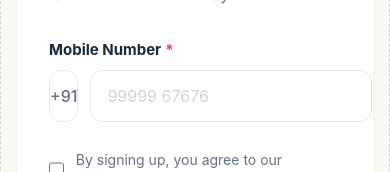
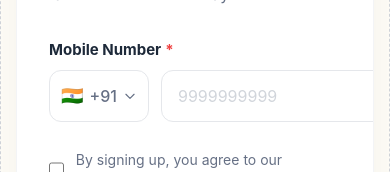
Before and after one commit to iroid-sneh/plan-lift-landing-page, a React (Vite) app: page /create-account in a window 390 px wide. Shown: the part 359-531 px from the top of the page. Built offline with nearby package versions, Linux system fonts and the light colour scheme; a web font is replaced by a local one.

Commit message:
feat: enhance CreateAccount component with country code selection, improved phone validation, and dropdown functionality

```diff
--- a/client/pages/CreateAccount.tsx
+++ b/client/pages/CreateAccount.tsx
@@ -1,29 +1,100 @@
-import { useState } from "react";
+import { useState, useRef, useEffect } from "react";
 import { useNavigate } from "react-router-dom";
 import { apiFetch, getErrorMessage } from "@/lib/api";
 import { setPendingOtpContext } from "@/lib/auth";
 import Navbar from "@/components/Navbar";
 
+const countryCodes = [
+  { code: "+91", country: "India", flag: "🇮🇳", maxDigits: 10 },
+  { code: "+1", country: "USA", flag: "🇺🇸", maxDigits: 10 },
+  { code: "+1", country: "Canada", flag: "🇨🇦", maxDigits: 10 },
+  { code: "+44", country: "UK", flag: "🇬🇧", maxDigits: 10 },
+  { code: "+61", country: "Australia", flag: "🇦🇺", maxDigits: 9 },
+  { code: "+971", country: "UAE", flag: "🇦🇪", maxDigits: 9 },
+  { code: "+966", country: "Saudi Arabia", flag: "🇸🇦", maxDigits: 9 },
+  { code: "+65", country: "Singapore", flag: "🇸🇬", maxDigits: 8 },
+  { code: "+49", country: "Germany", flag: "🇩🇪", maxDigits: 11 },
+  { code: "+33", country: "France", flag: "🇫🇷", maxDigits: 9 },
+  { code: "+81", country: "Japan", flag: "🇯🇵", maxDigits: 10 },
+  { code: "+86", country: "China", flag: "🇨🇳", maxDigits: 11 },
+  { code: "+55", country: "Brazil", flag: "🇧🇷", maxDigits: 11 },
+  { code: "+27", country: "South Africa", flag: "🇿🇦", maxDigits: 9 },
+  { code: "+234", country: "Nigeria", flag: "🇳🇬", maxDigits: 10 },
+  { code: "+254", country: "Kenya", flag: "🇰🇪", maxDigits: 9 },
+  { code: "+60", country: "Malaysia", flag: "🇲🇾", maxDigits: 10 },
+  { code: "+63", country: "Philippines", flag: "🇵🇭", maxDigits: 10 },
+  { code: "+82", country: "South Korea", flag: "🇰🇷", maxDigits: 10 },
+  { code: "+39", country: "Italy", flag: "🇮🇹", maxDigits: 10 },
+  { code: "+34", country: "Spain", flag: "🇪🇸", maxDigits: 9 },
+  { code: "+7", country: "Russia", flag: "🇷🇺", maxDigits: 10 },
+  { code: "+52", country: "Mexico", flag: "🇲🇽", maxDigits: 10 },
+  { code: "+62", country: "Indonesia", flag: "🇮🇩", maxDigits: 12 },
+  { code: "+90", country: "Turkey", flag: "🇹🇷", maxDigits: 10 },
+  { code: "+880", country: "Bangladesh", flag: "🇧🇩", maxDigits: 10 },
+  { code: "+92", country: "Pakistan", flag: "🇵🇰", maxDigits: 10 },
+  { code: "+94", country: "Sri Lanka", flag: "🇱🇰", maxDigits: 9 },
+  { code: "+977", country: "Nepal", flag: "🇳🇵", maxDigits: 10 },
+];
+
 export default function CreateAccount() {
-  const [isLoginView, setIsLoginView] = useState(false); // Added state to toggle Login/Register
+  const [isLoginView, setIsLoginView] = useState(false);
   const [phoneNumber, setPhoneNumber] = useState("");
+  const [selectedCountry, setSelectedCountry] = useState(countryCodes[0]);
+  const [showDropdown, setShowDropdown] = useState(false);
+  const [searchQuery, setSearchQuery] = useState("");
   const [agreed, setAgreed] = useState(false);
   const [error, setError] = useState("");
   const [isSubmitting, setIsSubmitting] = useState(false);
   const navigate = useNavigate();
+  const dropdownRef = useRef<HTMLDivElement>(null);
+  const searchInputRef = useRef<HTMLInputElement>(null);
+  const triggerRef = useRef<HTMLButtonElement>(null);
+  const [dropdownPos, setDropdownPos] = useState({ top: 0, left: 0 });
 
-  // Validation: Only allow numbers and max 10 digits
+  // Close dropdown on outside click
+  useEffect(() => {
+    const handleClickOutside = (e: MouseEvent) => {
+      if (dropdownRef.current && !dropdownRef.current.contains(e.target as Node)) {
+        setShowDropdown(false);
+        setSearchQuery("");
+      }
+    };
+    document.addEventListener("mousedown", handleClickOutside);
+    return () => document.removeEventListener("mousedown", handleClickOutside);
+  }, []);
+
+  // Focus search input when dropdown opens
+  useEffect(() => {
+    if (showDropdown && searchInputRef.current) {
+      searchInputRef.current.focus();
+    }
+  }, [showDropdown]);
+
+  const filteredCountries = countryCodes.filter(
+    (c) =>
+      c.country.toLowerCase().includes(searchQuery.toLowerCase()) ||
+      c.code.includes(searchQuery)
+  );
+
   const handlePhoneChange = (e: React.ChangeEvent<HTMLInputElement>) => {
-    const value = e.target.value.replace(/\D/g, ""); // Remove non-numeric
-    if (value.length <= 10) {
+    const value = e.target.value.replace(/\D/g, "");
+    if (value.length <= selectedCountry.maxDigits) {
       setPhoneNumber(value);
-      if (value.length === 10) setError("");
+      if (error) setError("");
     }
   };
 
+  const handleSelectCountry = (country: typeof countryCodes[0]) => {
+    setSelectedCountry(country);
+    setShowDropdown(false);
+    setSearchQuery("");
+    setPhoneNumber("");
+    setError("");
+  };
+
   const handleContinue = async () => {
-    if (phoneNumber.length !== 10) {
-      setError("Please enter a valid 10-digit mobile number.");
+    if (phoneNumber.length !== selectedCountry.maxDigits) {
+      setError(`Please enter a valid ${selectedCountry.maxDigits}-digit mobile number.`);
       return;
     }
     // Only require agreement if we are in the Register view
@@ -39,14 +110,14 @@ export default function CreateAccount() {
         method: "POST",
         auth: false,
         body: {
-          country_code: "+91",
+          country_code: selectedCountry.code,
           phone_number: phoneNumber,
           type: isLoginView ? 2 : 1,
         },
       });
 
       setPendingOtpContext({
-        country_code: "+91",
+        country_code: selectedCountry.code,
         phone_number: phoneNumber,
         flowType: isLoginView ? "login" : "register",
       });
@@ -107,14 +178,72 @@ export default function CreateAccount() {
                     Mobile Number<span className="text-red-500 ml-1">*</span>
                   </label>
                   <div className="flex gap-3 h-[52px]">
-                    {/* Static Country Code Box */}
-                    <div className="w-[70px] flex items-center justify-center border border-gray-200 rounded-xl bg-white text-[#667085] font-medium text-base">
-                      +91
+                    {/* Country Code Dropdown */}
+                    <div className="relative" ref={dropdownRef}>
+                      <button
+                        type="button"
+                        ref={triggerRef}
+                        onClick={() => {
+                          if (!showDropdown && triggerRef.current) {
+                            const rect = triggerRef.current.getBoundingClientRect();
+                            setDropdownPos({ top: rect.bottom + 4, left: rect.left });
+                          }
+                          setShowDropdown(!showDropdown);
+                        }}
+                        className={`w-[100px] h-full flex items-center justify-center gap-1.5 border ${showDropdown ? "border-[#FFC700]" : "border-gray-200"} rounded-xl bg-white text-[#667085] font-medium text-base hover:border-[#FFC700] transition-all cursor-pointer`}
+                      >
+                        <span className="text-lg">{selectedCountry.flag}</span>
+                        <span>{selectedCountry.code}</span>
+                        <svg className={`w-3.5 h-3.5 transition-transform ${showDropdown ? "rotate-180" : ""}`} fill="none" stroke="currentColor" viewBox="0 0 24 24">
+                          <path strokeLinecap="round" strokeLinejoin="round" strokeWidth={2} d="M19 9l-7 7-7-7" />
+                        </svg>
+                      </button>
+
+                      {showDropdown && (
+                        <div
+                          style={{ top: dropdownPos.top, left: dropdownPos.left }}
+                          className="fixed w-[260px] bg-white border border-gray-200 rounded-xl shadow-lg z-50 overflow-hidden">
+                          {/* Search */}
+                          <div className="p-2 border-b border-gray-100">
+                            <input
+                              ref={searchInputRef}
+                              type="text"
+                              placeholder="Search country..."
+                              value={searchQuery}
+                              onChange={(e) => setSearchQuery(e.target.value)}
+                              className="w-full px-3 py-2 text-sm border border-gray-200 rounded-lg focus:outline-none focus:border-[#FFC700] placeholder:text-gray-300"
+                            />
+                          </div>
+                          {/* Country List */}
+                          <div className="max-h-[200px] overflow-y-auto">
+                            {filteredCountries.length === 0 ? (
+                              <div className="px-4 py-3 text-sm text-gray-400 text-center">No results</div>
+                            ) : (
+                              filteredCountries.map((c, i) => (
+                                <button
+                                  key={`${c.code}-${c.country}-${i}`}
+                                  type="button"
+                                  onClick={() => handleSelectCountry(c)}
+                                  className={`w-full flex items-center gap-3 px-4 py-2.5 text-sm hover:bg-[#FFF8E1] transition-colors cursor-pointer ${
+                                    selectedCountry.code === c.code && selectedCountry.country === c.country
+                                      ? "bg-[#FFF8E1] font-semibold"
+                                      : ""
+                                  }`}
+                                >
+                                  <span className="text-lg">{c.flag}</span>
+                                  <span className="text-[#1D2939] flex-1 text-left">{c.country}</span>
+                                  <span className="text-[#667085]">{c.code}</span>
+                                </button>
+                              ))
+                            )}
+                          </div>
+                        </div>
+                      )}
                     </div>
                     {/* Phone Input */}
                     <input
                       type="tel"
-                      placeholder="99999 67676"
+                      placeholder={`${"9".repeat(selectedCountry.maxDigits)}`}
                       value={phoneNumber}
                       onChange={handlePhoneChange}
                       className={`flex-1 px-4 border ${error ? "border-red-400" : "border-gray-200"} rounded-xl bg-white text-base text-[#1D2939] placeholder:text-gray-300 focus:outline-none focus:border-[#FFC700] transition-all`}
@@ -153,8 +282,8 @@ export default function CreateAccount() {
                   disabled={
                     isSubmitting ||
                     (isLoginView
-                      ? phoneNumber.length < 10
-                      : !agreed || phoneNumber.length < 10)
+                      ? phoneNumber.length !== selectedCountry.maxDigits
+                      : !agreed || phoneNumber.length !== selectedCountry.maxDigits)
                   }
                   className="w-full h-[52px] bg-[#FFC700] hover:bg-[#E6B400] disabled:bg-[#FFC700]/50 disabled:cursor-not-allowed rounded-full text-[17px] font-bold text-[#1D2939] transition-all transform active:scale-[0.98] shadow-md"
                 >
```
